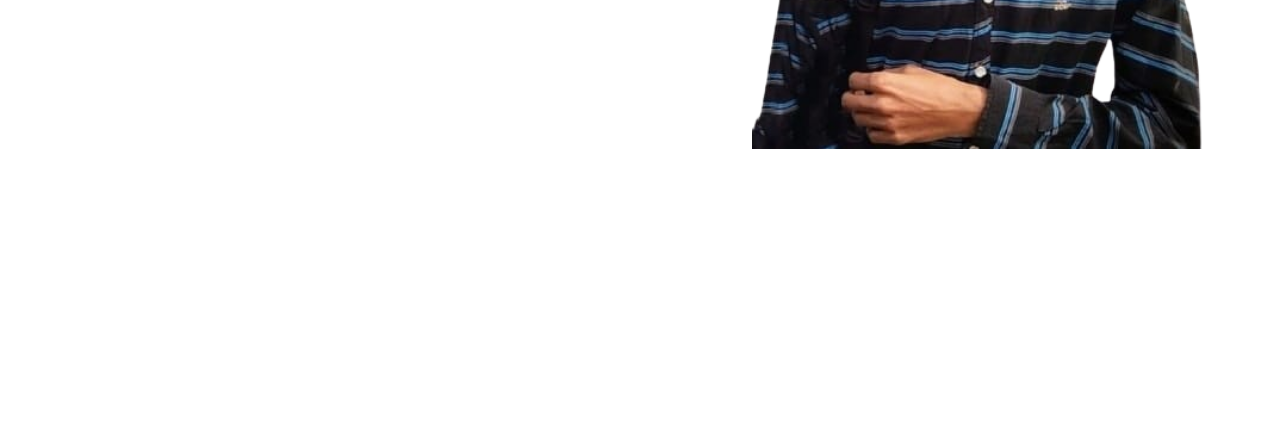
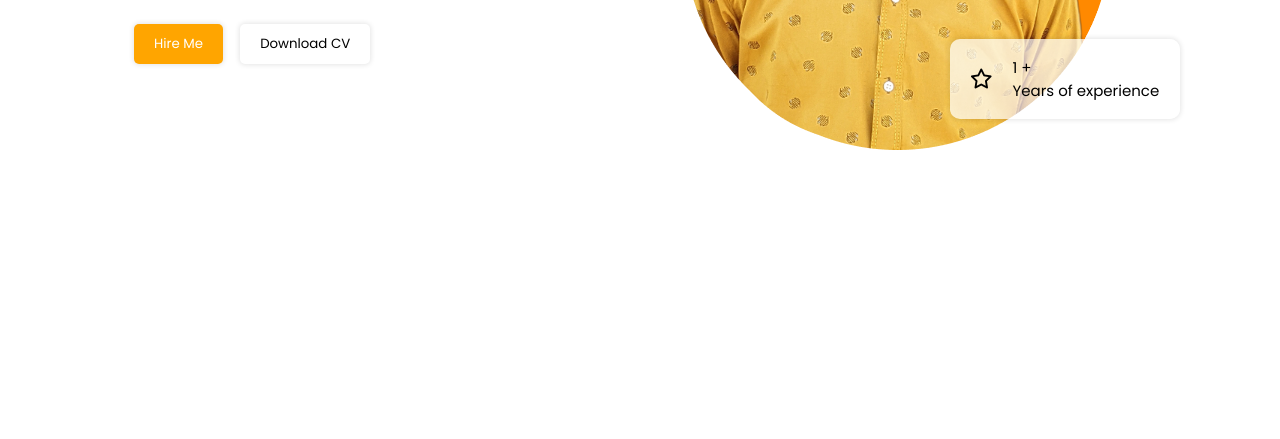
Before and after one commit to developer-khadim/Professional-portfolio, a plain HTML site: page index.html in a window 1280 px wide. Shown: the part 651-1090 px from the top of the page. Before the commit the page ends 800 px from the top, so only its background shows below. Drawn offline with nearby package versions, Linux system fonts and the light colour scheme; a web font is replaced by a local one.

Commit message:
Hero Image chaned

```diff
--- a/Material/CSS/Style.css
+++ b/Material/CSS/Style.css
@@ -360,15 +360,15 @@ body.dark #moon{
 
 /* ===== HERO IMAGE BOX ===== */
 .col-2{
- position: relative;
+position: relative;
+ width: 1000px;
+ height: 1000px;
+ display: flex;
+ justify-content: center;
+ align-items: center;
+    margin-top: 90px;
 }
-.circle img{
- position: absolute;
- right: 0;
- bottom: 0;
- width: 500px;
- animation: circleZoom 7s infinite;
-}
+
 @keyframes circleZoom {
  50%{
      width: 600px;
@@ -433,7 +433,7 @@ body.dark #moon{
      justify-content: center;
      width: 60%;
      max-width: 600px;
-     height: 100%;
+     height: 60%;
      background-color: rgba(211, 211, 211, 0.2);
      backdrop-filter: blur(20px);
      box-shadow: 3px 0px 10px rgba(0, 0, 0, 0.2);
--- a/index.html
+++ b/index.html
@@ -207,7 +207,7 @@
                 </div>
                 <div class="col col-2">
                     <div class="circle">
-                        <img src="Material/img/mypic.png" >
+                        <img src="Material/img/Profilepic.png" alt="">
                     </div>
                     <div class="hero-image">
                                             </div>
```
Also changed, not shown: Material/img/Profilepic.png (added), Material/img/circle.png (deleted), Material/img/mypic.png (deleted).
